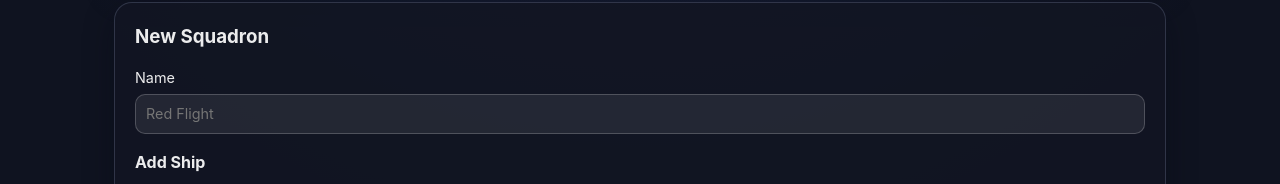
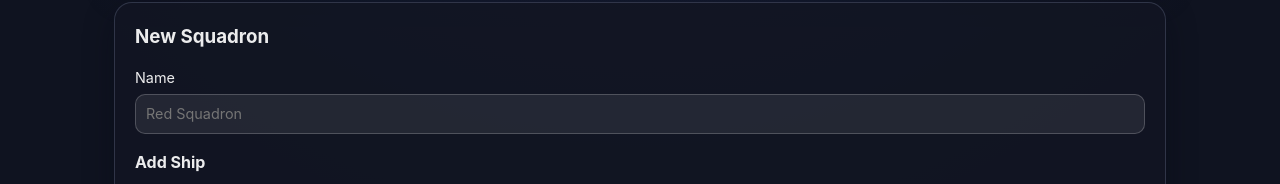
Before and after one commit to plessiez/voidfighterbuilder, a React (Vite) app: page / in a window 1280 px wide. Both pictures are taken after a click on the button "Squadron Builder". Shown: the part 474-658 px from the top of the page. Built offline with nearby package versions, Linux system fonts and the light colour scheme.

Commit message:
Change default squadron name

```diff
--- a/src/components/SquadronBuilder.tsx
+++ b/src/components/SquadronBuilder.tsx
@@ -316,7 +316,7 @@ export const SquadronBuilder = ({
               <input
                 value={draft.name}
                 onChange={(event) => setDraft({ ...draft, name: event.target.value })}
-                placeholder="Red Flight"
+                placeholder="Red Squadron"
               />
             </label>
 
```
